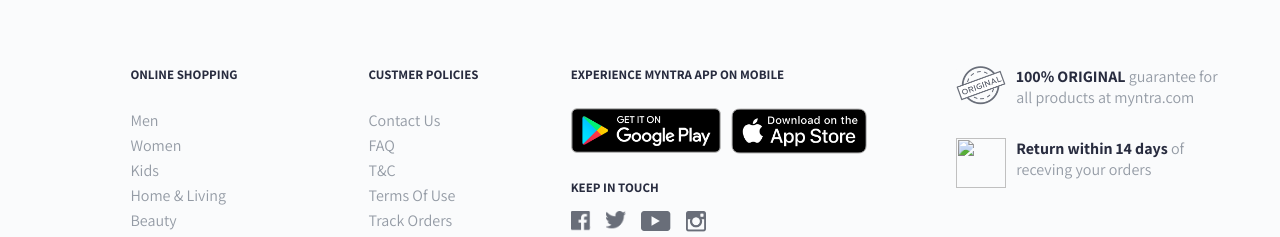
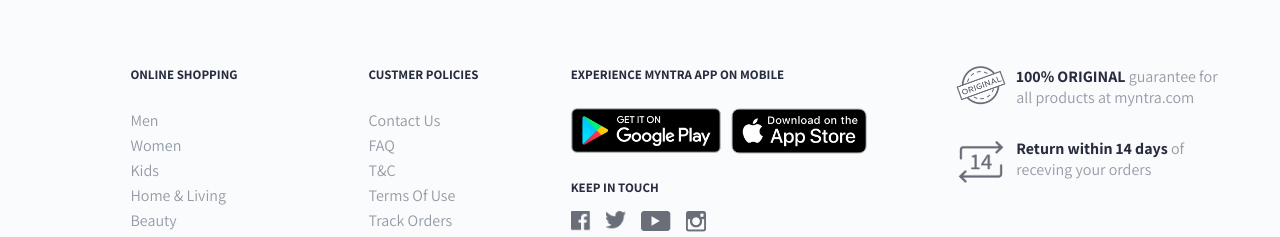
Before and after one commit to PreetiKudiwal/Myntra, a plain HTML site: page index.html in a window 1280 px wide. Shown: the part 5700-5937 px from the top of the page. Drawn offline with Linux system fonts and the light colour scheme.

Commit message:
add a picture

```diff
--- a/index.html
+++ b/index.html
@@ -1044,7 +1044,7 @@
                     </div>
 
                     <div class="original1">
-                        <img src="images/becb1b16-86cc-4e78-bdc7-7801c17947831684737106127-Return-Window-image.png"
+                        <img src="images/becb1b16-86cc-4e78-bdc7-7801c17947831684737106127-Return-Window-image (1).png"
                             alt="" width="50px" class="hundred">
                         <P><span>Return within 14 days</span>
                             of
```
Also changed, not shown: images/becb1b16-86cc-4e78-bdc7-7801c17947831684737106127-Return-Window-image (1).png (added).
